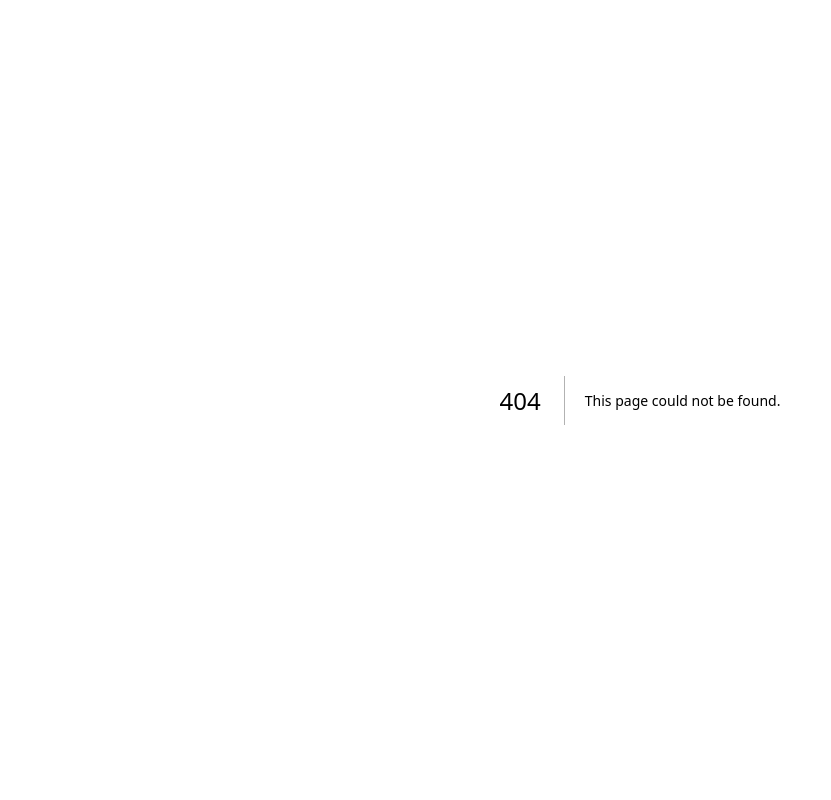
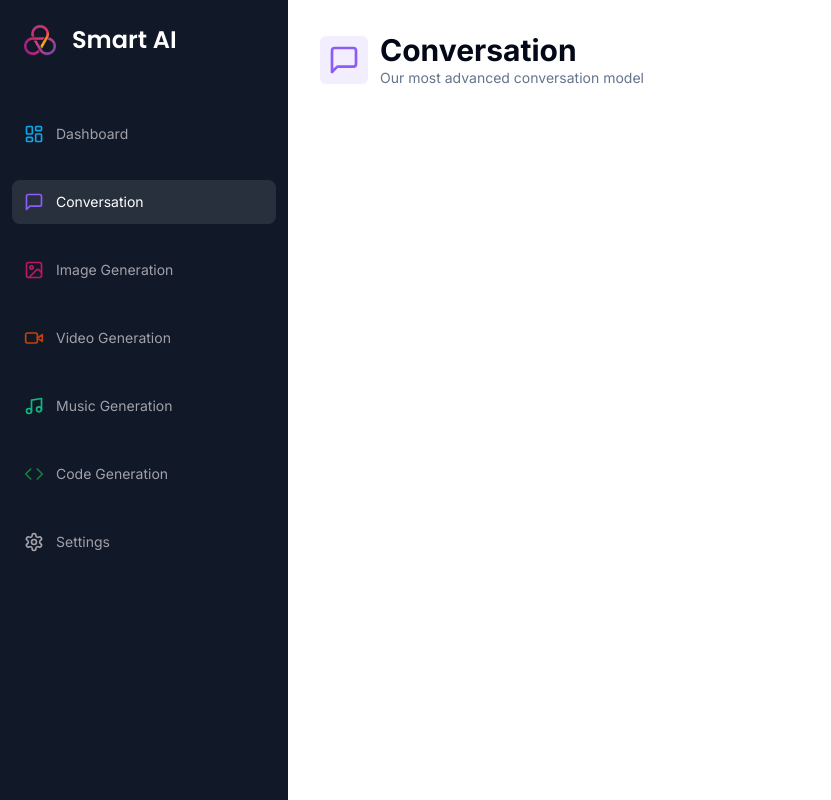
Before and after one commit to Shubh8195/ai-saas, a Next.js app: page /conversation in a window 1280 px wide. Before the commit this address had no page. Shown: the whole page, without its empty margins (0-831 px from the left). Built offline with nearby package versions, Linux system fonts and the light colour scheme.

Commit message:
sidebar created

```diff
--- /dev/null
+++ b/app/(dashboard)/(routes)/conversation/constants.ts
@@ -0,0 +1,7 @@
+import * as z from "zod";
+
+export const formSchema = z.object({
+    prompt: z.string().min(5 , {
+        message: "Prompt is required"
+    })
+})
--- /dev/null
+++ b/app/(dashboard)/(routes)/conversation/page.tsx
@@ -0,0 +1,45 @@
+"use client";
+import * as z from "zod";
+import { useForm } from "react-hook-form";
+import { zodResolver } from "@hookform/resolvers/zod";
+import { MessageSquare } from "lucide-react";
+
+import { Heading } from "@/components/Heading";
+
+import { formSchema } from "./constants";
+import { Form } from "@/components/ui/form";
+
+const page = () => {
+  const form = useForm<z.infer<typeof formSchema>>({
+    resolver: zodResolver(formSchema),
+    defaultValues: {
+      prompt: "",
+    },
+  });
+
+  const isLoading = form.formState.isSubmitting;
+
+  const onSubmit = async (values: z.infer<typeof formSchema>) => {
+    console.log(values);
+  };
+  return (
+    <div>
+      <Heading
+        title="Conversation"
+        description="Our most advanced conversation model"
+        icon={MessageSquare}
+        iconColor="text-violet-500"
+        bgColor="bg-violet-500/10"
+      />
+      <div className="px-4 lg:px-8">
+        <div>
+        <Form {...form}>
+
+        </Form>
+        </div>
+      </div>
+    </div>
+  );
+};
+
+export default page;
--- a/app/(dashboard)/(routes)/dashboard/page.tsx
+++ b/app/(dashboard)/(routes)/dashboard/page.tsx
@@ -22,7 +22,7 @@
   {
     label: "Conversation",
     icon: MessageSquare,
-    href: "/conversations",
+    href: "/conversation",
     color: "text-violet-500",
     backgroundColor: "bg-violet-500/10",
   },
--- a/app/globals.css
+++ b/app/globals.css
@@ -4,6 +4,7 @@
 
 html,body, :root{
   height: 100%;
+
 }
 @layer base {
   :root {
--- /dev/null
+++ b/components/Heading.tsx
@@ -0,0 +1,30 @@
+import { cn } from "@/lib/utils";
+import { LucideIcon } from "lucide-react";
+
+interface HeadingProps {
+  title: string;
+  description: string;
+  icon: LucideIcon;
+  iconColor?: string;
+  bgColor?: string;
+}
+
+export const Heading = ({
+  title,
+  description,
+  icon: Icon,
+  iconColor,
+  bgColor,
+}: HeadingProps) => {
+  return (
+    <div className="px-4 lg:px-8 flex gap-x-3 items-center mb-8">
+      <div className={cn("p-2 w-fit rounded-md", bgColor)}>
+        <Icon className={cn("w-8 h-8", iconColor)} />
+      </div>
+      <div>
+        <h2 className="font-bold text-3xl">{title}</h2>
+        <p className="text-muted-foreground text-sm">{description}</p>
+      </div>
+    </div>
+  );
+};
--- /dev/null
+++ b/components/ui/form.tsx
@@ -0,0 +1,176 @@
+import * as React from "react"
+import * as LabelPrimitive from "@radix-ui/react-label"
+import { Slot } from "@radix-ui/react-slot"
+import {
+  Controller,
+  ControllerProps,
+  FieldPath,
+  FieldValues,
+  FormProvider,
+  useFormContext,
+} from "react-hook-form"
+
+import { cn } from "@/lib/utils"
+import { Label } from "@/components/ui/label"
+
+const Form = FormProvider
+
+type FormFieldContextValue<
+  TFieldValues extends FieldValues = FieldValues,
+  TName extends FieldPath<TFieldValues> = FieldPath<TFieldValues>
+> = {
+  name: TName
+}
+
+const FormFieldContext = React.createContext<FormFieldContextValue>(
+  {} as FormFieldContextValue
+)
+
+const FormField = <
+  TFieldValues extends FieldValues = FieldValues,
+  TName extends FieldPath<TFieldValues> = FieldPath<TFieldValues>
+>({
+  ...props
+}: ControllerProps<TFieldValues, TName>) => {
+  return (
+    <FormFieldContext.Provider value={{ name: props.name }}>
+      <Controller {...props} />
+    </FormFieldContext.Provider>
+  )
+}
+
+const useFormField = () => {
+  const fieldContext = React.useContext(FormFieldContext)
+  const itemContext = React.useContext(FormItemContext)
+  const { getFieldState, formState } = useFormContext()
+
+  const fieldState = getFieldState(fieldContext.name, formState)
+
+  if (!fieldContext) {
+    throw new Error("useFormField should be used within <FormField>")
+  }
+
+  const { id } = itemContext
+
+  return {
+    id,
+    name: fieldContext.name,
+    formItemId: `${id}-form-item`,
+    formDescriptionId: `${id}-form-item-description`,
+    formMessageId: `${id}-form-item-message`,
+    ...fieldState,
+  }
+}
+
+type FormItemContextValue = {
+  id: string
+}
+
+const FormItemContext = React.createContext<FormItemContextValue>(
+  {} as FormItemContextValue
+)
+
+const FormItem = React.forwardRef<
+  HTMLDivElement,
+  React.HTMLAttributes<HTMLDivElement>
+>(({ className, ...props }, ref) => {
+  const id = React.useId()
+
+  return (
+    <FormItemContext.Provider value={{ id }}>
+      <div ref={ref} className={cn("space-y-2", className)} {...props} />
+    </FormItemContext.Provider>
+  )
+})
+FormItem.displayName = "FormItem"
+
+const FormLabel = React.forwardRef<
+  React.ElementRef<typeof LabelPrimitive.Root>,
+  React.ComponentPropsWithoutRef<typeof LabelPrimitive.Root>
+>(({ className, ...props }, ref) => {
+  const { error, formItemId } = useFormField()
+
+  return (
+    <Label
+      ref={ref}
+      className={cn(error && "text-destructive", className)}
+      htmlFor={formItemId}
+      {...props}
+    />
+  )
+})
+FormLabel.displayName = "FormLabel"
+
+const FormControl = React.forwardRef<
+  React.ElementRef<typeof Slot>,
+  React.ComponentPropsWithoutRef<typeof Slot>
+>(({ ...props }, ref) => {
+  const { error, formItemId, formDescriptionId, formMessageId } = useFormField()
+
+  return (
+    <Slot
+      ref={ref}
+      id={formItemId}
+      aria-describedby={
+        !error
+          ? `${formDescriptionId}`
+          : `${formDescriptionId} ${formMessageId}`
+      }
+      aria-invalid={!!error}
+      {...props}
+    />
+  )
+})
+FormControl.displayName = "FormControl"
+
+const FormDescription = React.forwardRef<
+  HTMLParagraphElement,
+  React.HTMLAttributes<HTMLParagraphElement>
+>(({ className, ...props }, ref) => {
+  const { formDescriptionId } = useFormField()
+
+  return (
+    <p
+      ref={ref}
+      id={formDescriptionId}
+      className={cn("text-sm text-muted-foreground", className)}
+      {...props}
+    />
+  )
+})
+FormDescription.displayName = "FormDescription"
+
+const FormMessage = React.forwardRef<
+  HTMLParagraphElement,
+  React.HTMLAttributes<HTMLParagraphElement>
+>(({ className, children, ...props }, ref) => {
+  const { error, formMessageId } = useFormField()
+  const body = error ? String(error?.message) : children
+
+  if (!body) {
+    return null
+  }
+
+  return (
+    <p
+      ref={ref}
+      id={formMessageId}
+      className={cn("text-sm font-medium text-destructive", className)}
+      {...props}
+    >
+      {body}
+    </p>
+  )
+})
+FormMessage.displayName = "FormMessage"
+
+export {
+  useFormField,
+  Form,
+  FormItem,
+  FormLabel,
+  FormControl,
+  FormDescription,
+  FormMessage,
+  FormField,
+}
--- /dev/null
+++ b/components/ui/label.tsx
@@ -0,0 +1,26 @@
+"use client"
+
+import * as React from "react"
+import * as LabelPrimitive from "@radix-ui/react-label"
+import { cva, type VariantProps } from "class-variance-authority"
+
+import { cn } from "@/lib/utils"
+
+const labelVariants = cva(
+  "text-sm font-medium leading-none peer-disabled:cursor-not-allowed peer-disabled:opacity-70"
+)
+
+const Label = React.forwardRef<
+  React.ElementRef<typeof LabelPrimitive.Root>,
+  React.ComponentPropsWithoutRef<typeof LabelPrimitive.Root> &
+    VariantProps<typeof labelVariants>
+>(({ className, ...props }, ref) => (
+  <LabelPrimitive.Root
+    ref={ref}
+    className={cn(labelVariants(), className)}
+    {...props}
+  />
+))
+Label.displayName = LabelPrimitive.Root.displayName
+
+export { Label }
--- a/package.json
+++ b/package.json
@@ -10,7 +10,9 @@
   },
   "dependencies": {
     "@clerk/nextjs": "^4.23.2",
+    "@hookform/resolvers": "^3.2.0",
     "@radix-ui/react-dialog": "^1.0.4",
+    "@radix-ui/react-label": "^2.0.2",
     "@radix-ui/react-slot": "^1.0.2",
     "@types/node": "20.5.0",
     "@types/react": "18.2.20",
@@ -25,9 +27,11 @@
     "postcss": "8.4.28",
     "react": "18.2.0",
     "react-dom": "18.2.0",
+    "react-hook-form": "^7.45.4",
     "tailwind-merge": "^1.14.0",
     "tailwindcss": "3.3.3",
     "tailwindcss-animate": "^1.0.6",
-    "typescript": "5.1.6"
+    "typescript": "5.1.6",
+    "zod": "^3.22.2"
   }
 }
```
Also changed, not shown: 1 other file (tests, documents, lock files or other folders).
